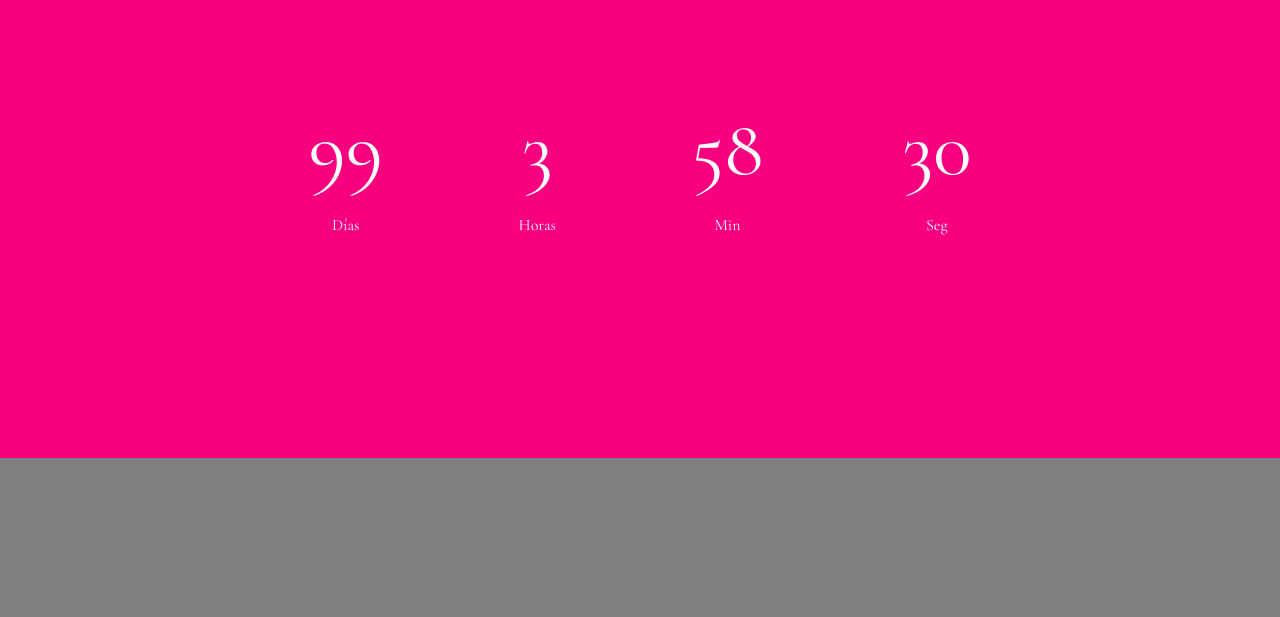
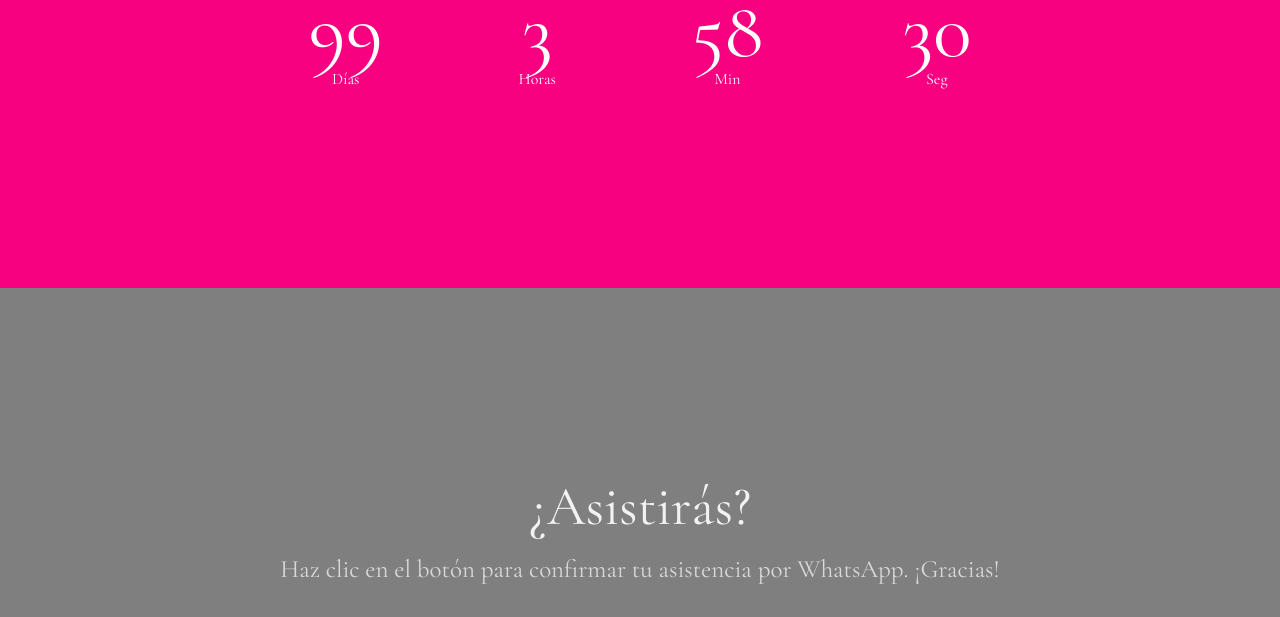
Before and after one commit to beebopcowboy/PaulinayCharlie.github.io, a website: page index.html in a window 1280 px wide. Shown: the part 3761-4378 px from the top of the page. Drawn offline with nearby package versions, Linux system fonts and the light colour scheme; some packages are replaced by stand-ins of ours; files that its build step writes are made by us from their sources; no server answers.

Commit message:
Update style.css

```diff
--- a/css/style.css
+++ b/css/style.css
@@ -14,7 +14,7 @@
 * ======================================================= */
 body {
   font-family: 'Cormorant Garamond', serif;
-  line-height: 1.6;
+  line-height: 1.0;
   font-size: 27px;
   background: #fff;
   color: #848484;
```
